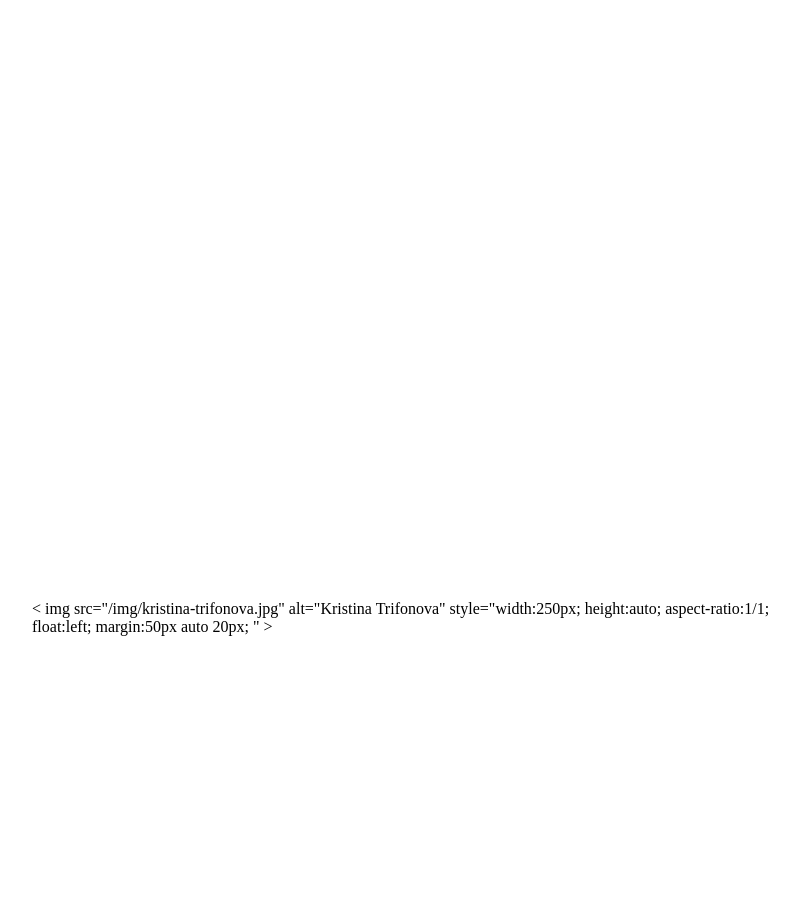
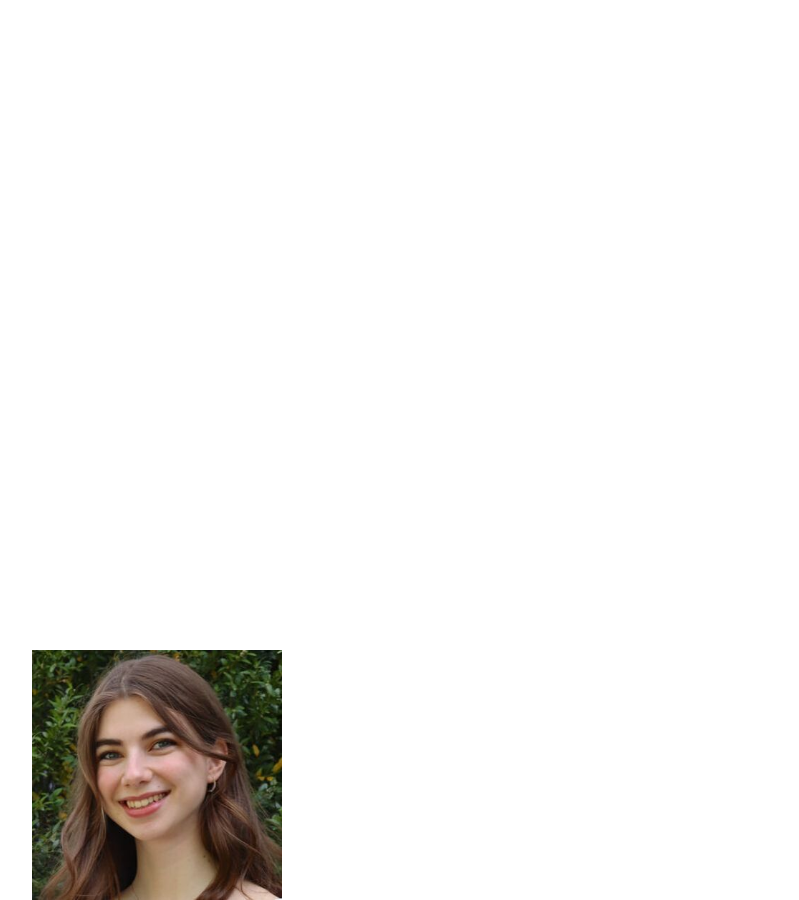
Before and after one commit to k-trifonova/k-trifonova.github.io, a Jekyll site: the page built from index.html, in a window 1280 px wide and 900 px high, scrolled down 2390 px. Shown: the whole window, without its empty margins (208-1007 px from the left). Built offline with Jekyll 4.4.1, drawn with Linux system fonts in a browser that asks for light colours; before the commit the page ends 3026 px from its top, so only the background shows below that.

Commit message:
Fixed headshot

```diff
--- a/index.html
+++ b/index.html
@@ -28,5 +28,5 @@ title: Kristina Trifonova | About
   <p>
     I am currently a graduate student in the Chemistry PhD program at the University of Chicago, where I am advised by <a href="http://muruganlab.uchicago.edu/" target="_blank">Arvind Murugan</a> and <a href="https://vaikuntanathan-group.uchicago.edu/" target="_blank">Suri Vaikuntanathan</a>. Before graduate school, I earned my B.S. in Engineering Science and Chemistry from Emory University, where I was an undergraduate research assistant with <a href="https://scholarblogs.emory.edu/dyerlab/group/brian-dyer/" target="_blank">Brian Dyer</a>.
   </p>
-	< img src="/img/kristina-trifonova.jpg" alt="Kristina Trifonova" style="width:250px; height:auto; aspect-ratio:1/1; float:left; margin:50px auto 20px; " >
+	<img src="/img/kristina-trifonova.jpg" alt="Kristina Trifonova" style="width:250px; height:auto; aspect-ratio:1/1; float:left; margin:50px auto 20px; " />
 </div>
```
